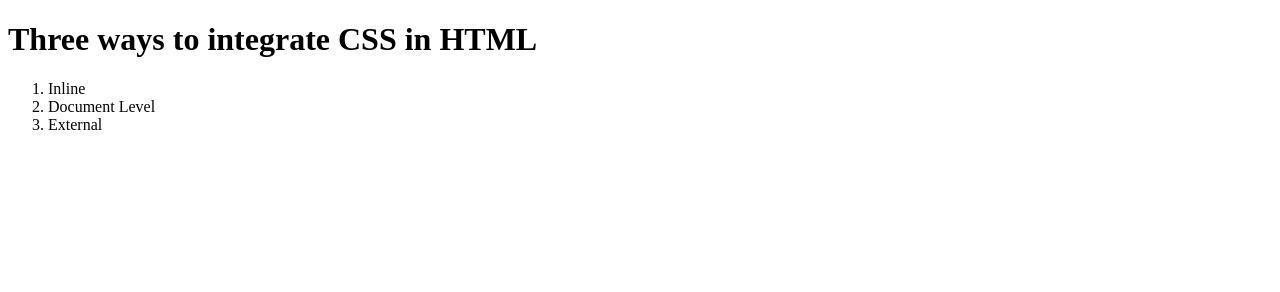
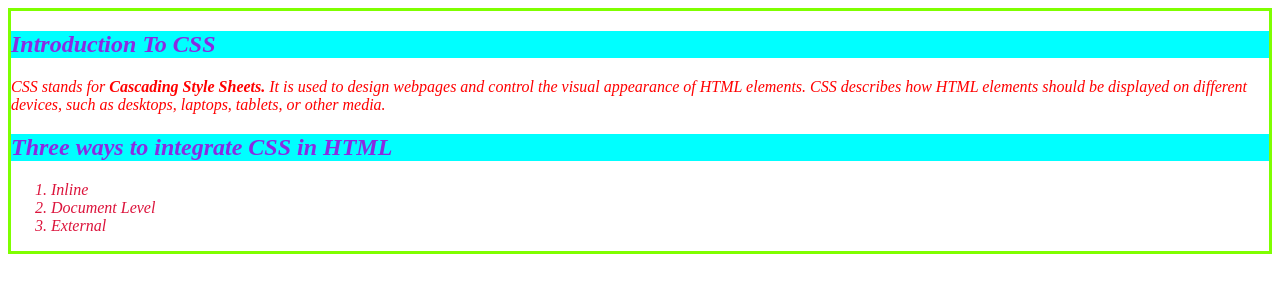
Before and after one commit to karansamrit01/Assignment-10, a plain HTML site: page index.html in a window 1280 px wide. Drawn offline with Linux system fonts and the light colour scheme.

Commit message:
apply css

```diff
--- a/index.html
+++ b/index.html
@@ -2,13 +2,29 @@
 <html>
 <head>
        <title>Simple Webpage</title>
+       <link rel="stylesheet" href="./style.css"/>
+       <style>
+        h2 {
+            font-size: 32;
+            background-color: aqua;
+            font-style: italic;
+            color: blueviolet;
+
+        }
+
+       </style>
 </head>
 <body>
-    <h1>Three ways to integrate CSS in HTML</h1>
-    <ol>
+   <div class="box">
+    <h2>Introduction To CSS</h2>
+    <p>CSS stands for <b>Cascading Style Sheets.</b> It is used to design webpages and control the visual appearance of HTML elements. CSS describes how HTML elements should be displayed on different devices, such as desktops, laptops, tablets, or other media.</p>
+
+    <h2 style="font-style:inherit;">Three ways to integrate CSS in HTML</h2>
+    <ol style=" font-size: 22; font-style: oblique; color:crimson; ">
         <li>Inline</li>
         <li> Document Level</li>
         <li>External</li>
     </ol>
+    </div>
 </body>
 </html>
--- /dev/null
+++ b/style.css
@@ -0,0 +1,6 @@
+.box {
+    color: red;
+    font-style: oblique;
+    border: solid;
+    border-color: chartreuse;
+}
```
